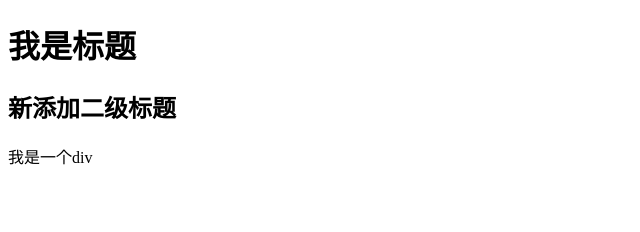
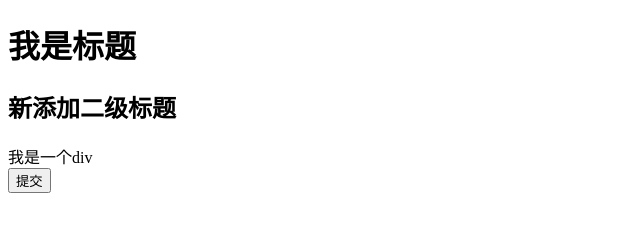
Before and after one commit to weiwen0828/wbs17082, a plain HTML site: page index.html in a window 1280 px wide. Shown: the whole page, without its empty margins (0-640 px from the left). Drawn offline with Linux system fonts and the light colour scheme.

Commit message:
index.html新添加一个按钮

```diff
--- a/index.html
+++ b/index.html
@@ -8,5 +8,6 @@
 	<h1>我是标题</h1>
 	<h2>新添加二级标题</h2>
 	<div>我是一个div</div>
+	<input type="submit" value="提交">
 </body>
 </html>
```
